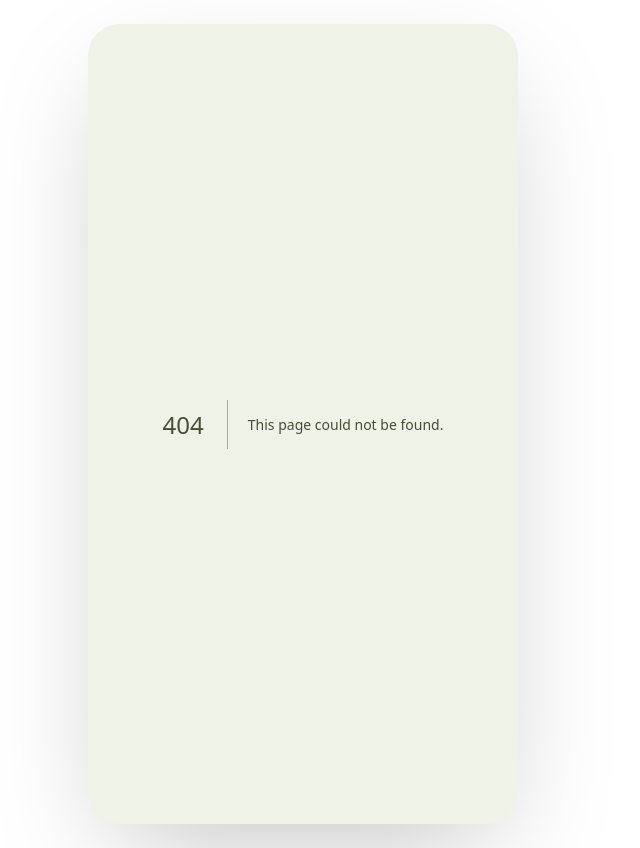
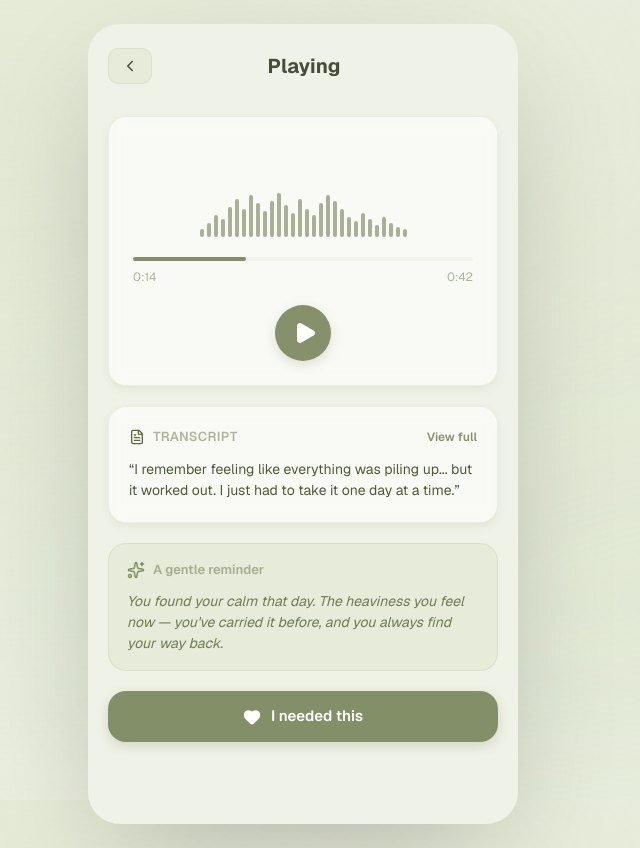
Before and after one commit to dthajal1/dear-me, a Next.js app in the folder dear-me-nextjs/: page /memo/1/playback in a window 1280 px wide. Before the commit this address had no page. Shown: the whole page, without its empty margins (337-977 px from the left). Built offline with nearby package versions, Linux system fonts and the light colour scheme.

Commit message:
feat(nextjs): add memo/[id]/playback screen
Co-Authored-By: Claude Sonnet 4.6 <noreply@anthropic.com>

```diff
--- /dev/null
+++ b/dear-me-nextjs/app/memo/[id]/playback/page.tsx
@@ -0,0 +1,104 @@
+import Link from "next/link";
+import { FileText, Heart, Play, Sparkles } from "lucide-react";
+import { BackHeader } from "@/components/dear-me/back-header";
+import { GlassCard } from "@/components/dear-me/glass-card";
+import { ScreenBackground } from "@/components/dear-me/screen-background";
+
+export default async function PlaybackPage({
+  params,
+}: {
+  params: Promise<{ id: string }>;
+}) {
+  const { id } = await params;
+
+  return (
+    <div className="relative flex min-h-dvh flex-col">
+      <ScreenBackground />
+      <BackHeader title="Playing" backHref={`/memo/${id}`} />
+
+      <div className="relative flex flex-1 flex-col gap-5 px-5 pt-2 pb-6">
+        {/* Waveform + controls */}
+        <GlassCard padding="lg" className="flex flex-col gap-5">
+          {/* Static waveform bars */}
+          <div className="flex h-24 items-end justify-center gap-[3px]">
+            {[
+              8, 14, 22, 18, 30, 38, 28, 42, 34, 26, 36, 44, 32, 24, 38, 28,
+              22, 34, 42, 36, 28, 20, 16, 24, 18, 12, 20, 14, 10, 8,
+            ].map((h, i) => (
+              <div
+                key={i}
+                className="w-1 rounded-full bg-[var(--color-primary)]/70"
+                style={{ height: `${h}px` }}
+              />
+            ))}
+          </div>
+
+          {/* Scrubber */}
+          <div className="flex flex-col gap-2">
+            <div className="h-1 w-full rounded-full bg-[var(--color-muted)]">
+              <div className="h-full w-1/3 rounded-full bg-[var(--color-primary)]" />
+            </div>
+            <div className="flex justify-between text-xs text-[color:var(--color-muted-foreground)]">
+              <span>0:14</span>
+              <span>0:42</span>
+            </div>
+          </div>
+
+          {/* Play / pause */}
+          <button
+            type="button"
+            aria-label="Play"
+            className="mx-auto flex size-14 items-center justify-center rounded-full bg-[var(--color-primary)] text-[color:var(--color-primary-foreground)] shadow-[var(--shadow-floating)]"
+          >
+            <Play className="size-6 translate-x-[2px]" fill="currentColor" />
+          </button>
+        </GlassCard>
+
+        {/* Transcript preview */}
+        <GlassCard className="flex flex-col gap-3">
+          <div className="flex items-center justify-between">
+            <div className="flex items-center gap-2">
+              <FileText className="size-4 text-[#5C6B3AFF]" />
+              <p className="text-[13px] font-semibold uppercase tracking-wide text-[color:var(--color-muted-foreground)]">
+                Transcript
+              </p>
+            </div>
+            <Link
+              href={`/transcript/${id}`}
+              className="flex items-center gap-1 text-xs font-semibold text-[color:var(--color-primary)]"
+            >
+              View full
+            </Link>
+          </div>
+          <p className="text-sm leading-[1.55] text-[#4D5A35FF]">
+            &ldquo;I remember feeling like everything was piling up... but it
+            worked out. I just had to take it one day at a time.&rdquo;
+          </p>
+        </GlassCard>
+
+        {/* Encouragement card */}
+        <div className="flex flex-col gap-3 rounded-2xl border border-[color:var(--color-encouragement-border)] bg-[var(--color-encouragement-bg)] px-[18px] py-4">
+          <div className="flex items-center gap-2">
+            <Sparkles className="size-[18px] text-[#6B7A48CC]" />
+            <p className="text-[13px] font-semibold text-[color:var(--color-muted-foreground)]">
+              A gentle reminder
+            </p>
+          </div>
+          <p className="text-sm italic leading-[1.5] text-[#5C6B3ADD]">
+            You found your calm that day. The heaviness you feel now — you&apos;ve
+            carried it before, and you always find your way back.
+          </p>
+        </div>
+
+        {/* "I needed this" CTA */}
+        <button
+          type="button"
+          className="flex w-full items-center justify-center gap-[10px] rounded-2xl bg-[var(--color-primary)] px-8 py-[14px] text-[15px] font-semibold text-white shadow-[var(--shadow-floating)] backdrop-blur"
+        >
+          <Heart className="size-[18px]" fill="currentColor" />
+          I needed this
+        </button>
+      </div>
+    </div>
+  );
+}
```
